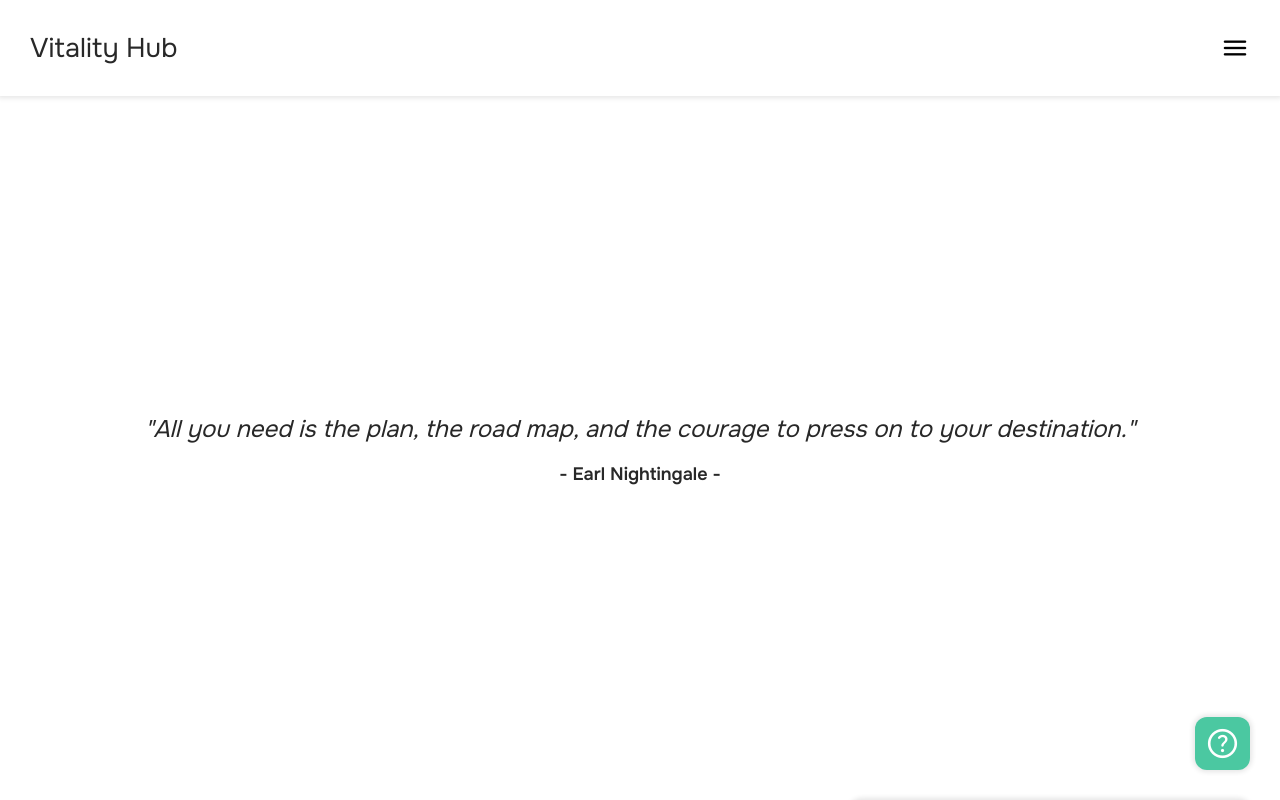
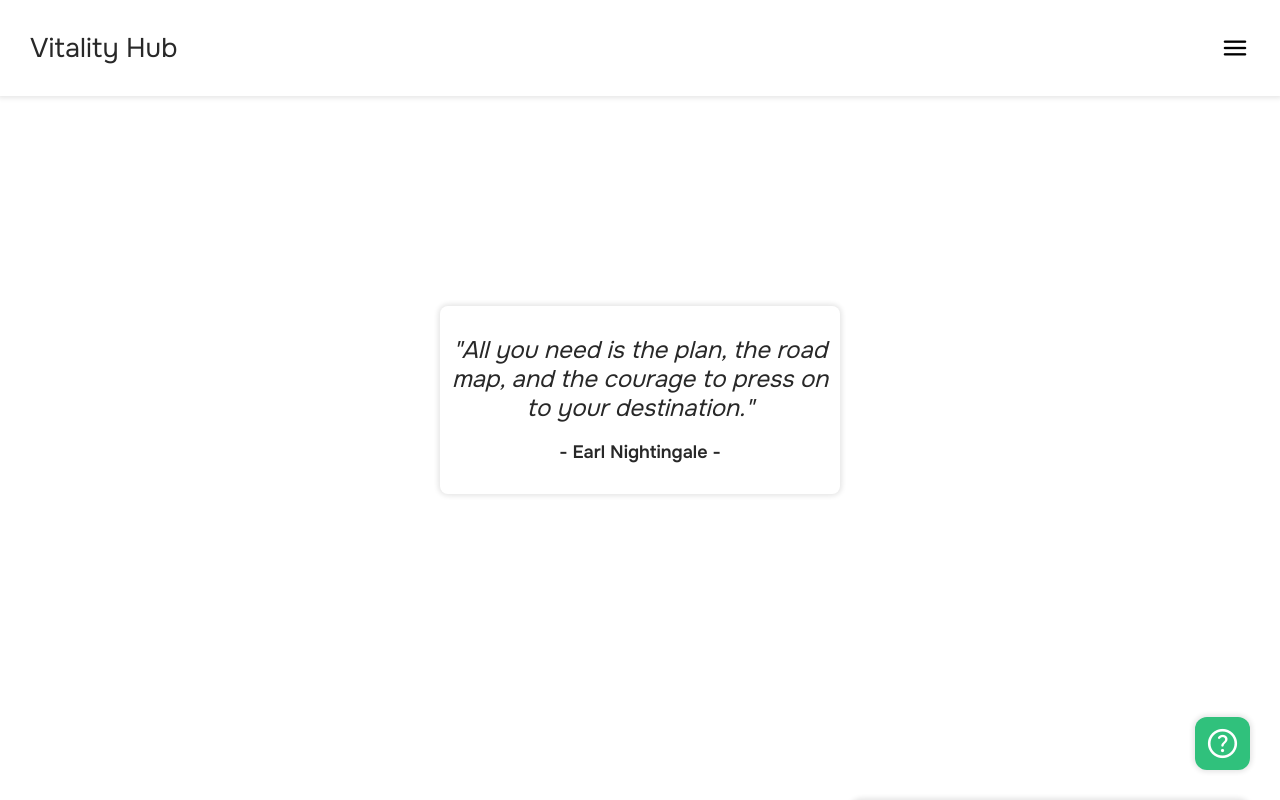
Before and after one commit to Rosalina1309/Vitality-Hub, a Next.js app in the folder client/: page / in a window 1280 px wide. Built offline with nearby package versions, Linux system fonts and the light colour scheme.

Commit message:
style: quote style

```diff
--- a/client/src/app/globals.css
+++ b/client/src/app/globals.css
@@ -12,7 +12,7 @@
   --secondaryColor: #fff;
   --backdrop: rgba(0,0,0, 0.3);
   --shadow: 0 0 5px 2px rgba(0,0,0,0.1);
-  --accentColor: #4bc8a1;
+  --accentColor: #30c17c;
   --border: rgba(0,0,0,0.1);
   --placeholder: #a1a1a1;
   --messageReceived: rgba(0,0,0,.05);
--- a/client/src/app/page.module.css
+++ b/client/src/app/page.module.css
@@ -4,7 +4,7 @@
   justify-content: center;
   align-items: center;
   padding: 6rem;
-  min-height: 100vh;
+  min-height: calc(100vh - 100px);
   padding: 10px;
   padding-top: 100px;
 }
--- a/client/src/components/QuotesComponent.tsx
+++ b/client/src/components/QuotesComponent.tsx
@@ -66,10 +66,10 @@ const quotes: Quote[] = [
   return (
   <div className={styles.container}>
     {quote && (
-        <>
+        <div className={styles.quote}>
           <blockquote className={styles.blockquote}>"{quote.quote}"</blockquote>
           <p className={styles.author}>- {quote.author} -</p>
-        </>
+        </div>
       )}
   </div>
   )
--- a/client/src/styles/quotesComponent.module.css
+++ b/client/src/styles/quotesComponent.module.css
@@ -1,11 +1,15 @@
-/* quotesComponent.module.css */
+.quote {
+  max-width: 400px;
+  padding: 30px 10px;
+  border-radius: 8px;
+  box-shadow: var(--shadow);
+}
 
 .container {
   display: flex;
   flex-direction: column;
   align-items: center;
   justify-content: center;
-  height: 100%;
 }
 
 .blockquote {
@@ -16,7 +20,8 @@
 }
 
 .author {
+  width: 100%;
   font-size: 18px;
-  font-weight: bold;
-  text-align: right;
+  font-weight: 600;
+  text-align: center;
 }
```
